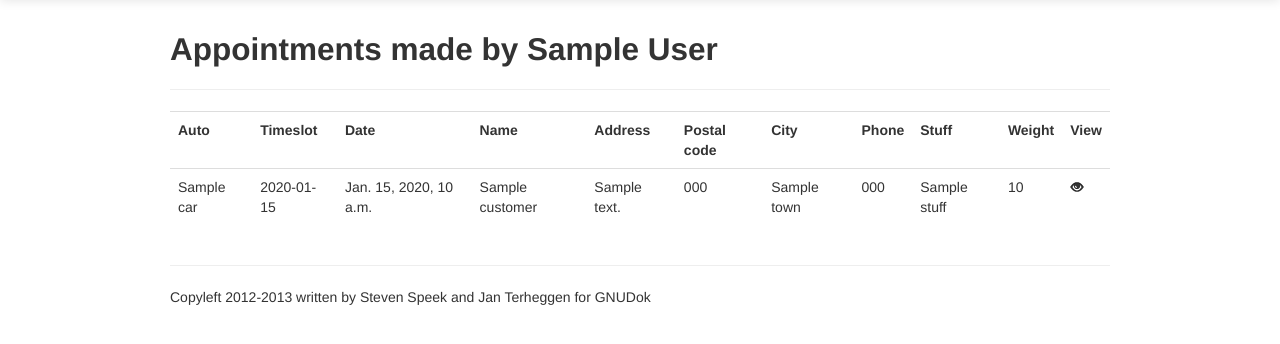
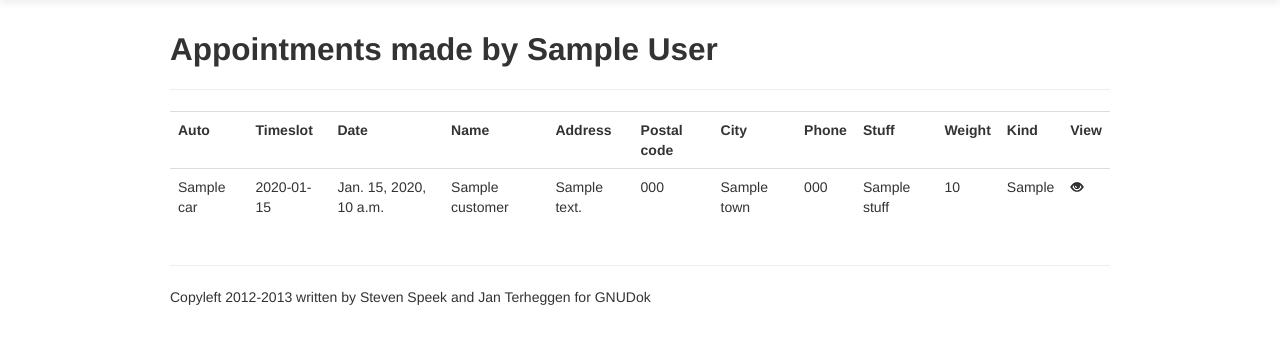
Before and after one commit to slspeek/gnudok-planner, a Django app: template src/planner/main/templates/appointments_made_by.html in a window 1280 px wide. Shown: the part 41-385 px from the top of the page. Run offline with Django 3.2, Linux system fonts and the light colour scheme; tables that the repository leaves empty hold one stand-in row (values such as "Sample post"); the template is opened without the code that fills it: values that come from a table or form of the project are taken from there, most other values are stand-ins (such as "Sample title", 1, 10 or a date in 2020); some libraries are stand-ins or nearby versions.

Commit message:
Rendering appointment type in weekview

```diff
--- a/src/planner/main/templates/appointments_made_by.html
+++ b/src/planner/main/templates/appointments_made_by.html
@@ -19,6 +19,7 @@
 			<th>{% trans "Phone" %}</th>
 			<th>{% trans "Stuff" %}</th>
 			<th>{% trans "Weight" %}</th>
+			<th>{% trans "Kind" %}</th>
 			<th>{% trans "View" %}</th>
 		</tr>
 		{% for object in appointment_list %}
@@ -30,8 +31,10 @@
 			<td>{{ object.customer.get_address_display }}</td>
 			<td>{{ object.customer.postcode }}</td>
 			<td>{{ object.customer.town }}</td>
-			<td>{{ object.customer.phone }}</td><td>{{ object.stuff }}</td>
-			<td>{{object.get_weight_display }}</td>
+			<td>{{ object.customer.phone }}</td>
+			<td>{{ object.stuff }}</td>
+			<td>{{ object.get_weight_display }}</td>
+			<td>{{ object.get_kind_display }}</td>
 			<td><a href="{% url AppointmentView object.pk  %}"><i class="icon-eye-open"></i></a></td>
 		</tr>
 		{% endfor %}
--- a/src/planner/main/templates/appointments_today.html
+++ b/src/planner/main/templates/appointments_today.html
@@ -35,7 +35,7 @@
                         <td>{{ object.customer.postcode }}</td>
                         <td>{{ object.customer.town }}</td>
                         <td>{{ object.customer.phone }}</td>
-                        <td>{{ app.get_kind_display }}</td>
+                        <td>{{ object.get_kind_display }}</td>
                         <td>{{ object.stuff }}</td>
                         <td>{{ object.notes }}</td>
                         <td>{{ object.employee.get_full_name }}</td>
--- a/src/planner/main/templates/calendar_week.html
+++ b/src/planner/main/templates/calendar_week.html
@@ -40,7 +40,7 @@
 			<td colspan="2">{{ appointment.customer.get_address_display }}</td>
 			<td>{{ appointment.customer.postcode }}</td>
 			<td>{{ appointment.customer.town }}</td>
-			<td>{{ app.get_kind_display }}</td>
+			<td>{{ appointment.get_kind_display }}</td>
 			<td>{{ appointment.weight }}</td>
 			<td>{{ appointment.stuff|truncatechars:9 }}</td>
 			<td><a href="{% url AppointmentView appointment.pk  %}"><i class="icon-eye-open"></i></a></td>
--- a/src/planner/main/views.py
+++ b/src/planner/main/views.py
@@ -33,7 +33,6 @@ def space_available(calendar_id_string, appointment_form, appointment_id):
         weight = get_total_weight(existing_apps) - old_weight
         logging.error(weight)
         aw = int(appointment_form.cleaned_data['weight'])
-        logging.error(aw)
         return weight + aw <= APPOINTMENTS_PER_HALF_DAY
     else:
         return False
@@ -89,7 +88,7 @@ def appointment_manipulation(request, appointment_id, customer_id, date_iso):
                     return redirect('AppointmentView', appointment.id)
             else:
                 appointment_form._errors['weight'] = \
-                    ErrorList([u"No more space left"])
+                    ErrorList([_("No more space left")])
 
     return render_to_response('appointment_manipulation.html',
                               {"appointmentForm": appointment_form,
```
Also changed, not shown: src/planner/main/test/selenium_tests.py (+1 -1 lines), src/planner/main/locale/nl_NL/LC_MESSAGES/django.po, 1 other file.
